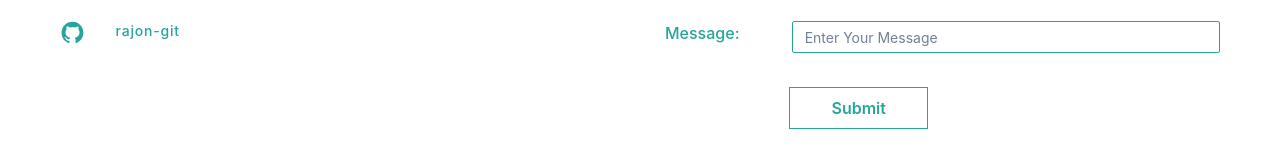
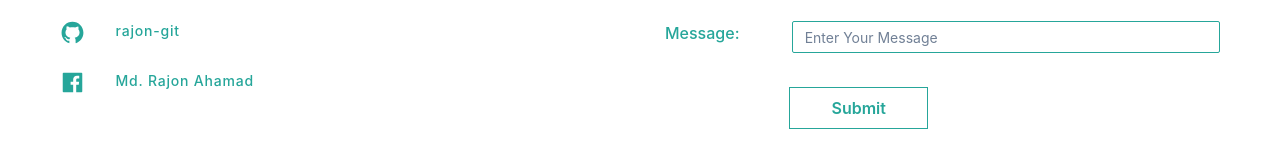
Before and after one commit to rajon-git/Developer_Portfolio, a React (Create React App) app: page /contact in a window 1280 px wide. Shown: the part 4630-4790 px from the top of the page. Built offline with nearby package versions, Linux system fonts and the light colour scheme; no server answers.

Commit message:
facebook update

```diff
--- a/src/Component/Footer.js
+++ b/src/Component/Footer.js
@@ -14,7 +14,7 @@ import { FaUserCircle } from "react-icons/fa";
 import { IoMdCall } from "react-icons/io";
 import { MdEmail } from "react-icons/md";
 import { BsFillArrowUpSquareFill } from "react-icons/bs";
-import { AiFillLinkedin, AiFillGithub } from "react-icons/ai";
+import { AiFillLinkedin, AiFillGithub, AiFillFacebook } from "react-icons/ai";
 import { ThemeContext } from "./ThemeContext";
 import { useContext, useState } from "react";
 import { animateScroll as scroll } from "react-scroll";
@@ -242,6 +242,32 @@ export default function Footer() {
                 </a>
               </motion.div>
             </Flex>
+            <Flex mt="25px">
+              <Box w="10%">
+                <a target="_blank" href="https://www.facebook.com/zhsust.rajon">
+                  <motion.div
+                    whileHover={{ scale: 1.1 }}
+                    whileTap={{ scale: 0.9 }}
+                    style={{ width: "10%" }}
+                  >
+                    <AiFillFacebook color="#26A69A" size="25px" />
+                  </motion.div>
+                </a>
+              </Box>
+              <motion.div whileHover={{ scale: 1.1 }} whileTap={{ scale: 0.9 }}>
+                <a target="_blank" href="https://www.facebook.com/zhsust.rajon">
+                  <Text
+                    id="contact-facebook"
+                    fontSize="sm"
+                    color="#26A69A"
+                    fontWeight="500"
+                    letterSpacing="0.8px"
+                  >
+                    Md. Rajon Ahamad
+                  </Text>
+                </a>
+              </motion.div>
+            </Flex>
           </Box>
           {/*--------------- form-------------------- */}
           <Box
```
